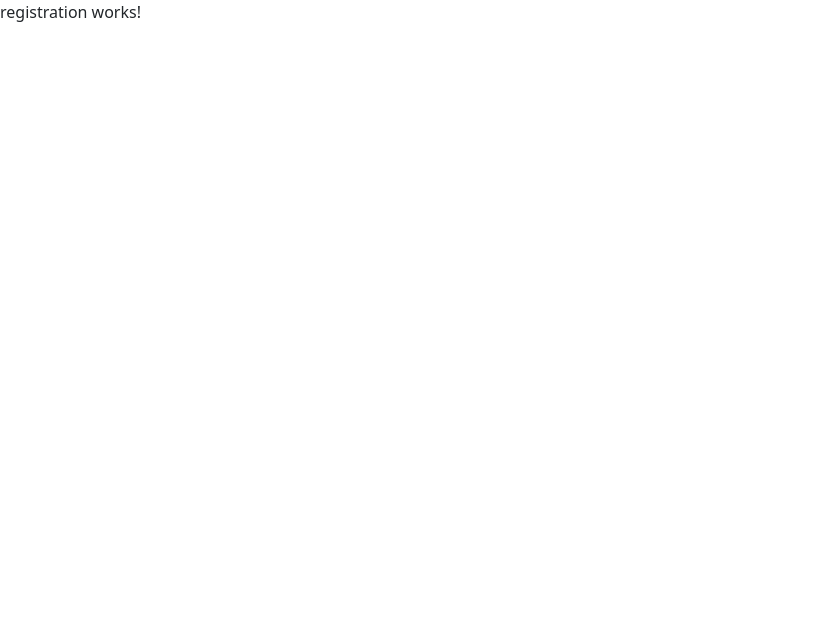
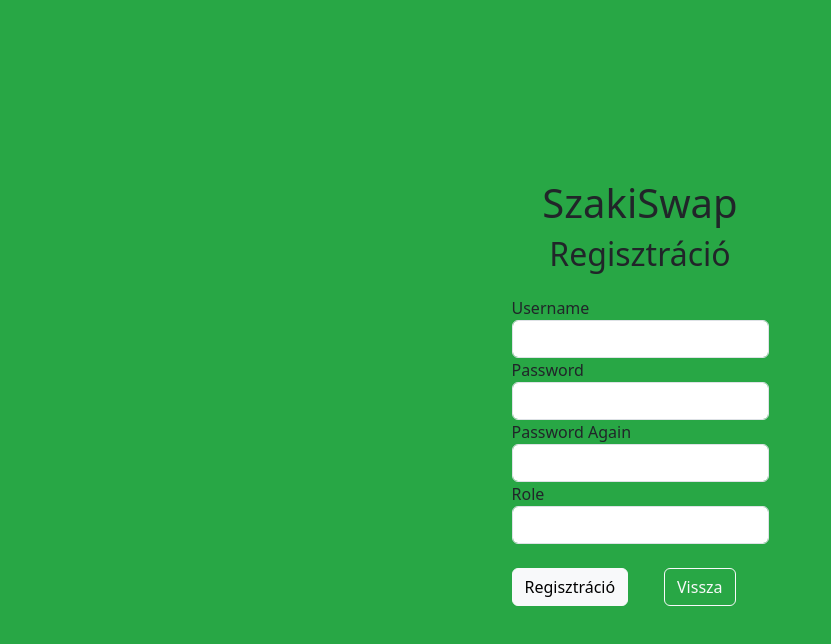
Before and after one commit to kerekdominik/freelancer-webapp, an Angular app in the folder frontend/freelancer_frontend/: page /register in a window 1280 px wide. Shown: the top 644 px of the page, without its empty margins (0-831 px from the left). Built offline with nearby package versions, Linux system fonts and the light colour scheme.

Commit message:
Dynamic registration page

```diff
--- a/frontend/freelancer_frontend/src/app/components/auth/login/login.component.css
+++ b/frontend/freelancer_frontend/src/app/components/auth/login/login.component.css
@@ -3,7 +3,7 @@
     justify-content: center;
     align-items: center;
     height: 100vh;
-    background-color: #28a745; /* Ez a Bootstrap success zöld színe */
+    background-color: #28a745;
   }
 
   .login-form {
@@ -14,6 +14,6 @@
   }
 
   .error-message {
-    color: red;
+    color: darkred;
     margin-top: 10px;
   }
--- a/frontend/freelancer_frontend/src/app/components/auth/login/login.component.html
+++ b/frontend/freelancer_frontend/src/app/components/auth/login/login.component.html
@@ -1,4 +1,8 @@
 <div class="login-container">
+  <div class="content">
+    <h1 class="title text-center">SzakiSwap</h1>
+    <h2 class="subtitle text-center">Bejelentkezés</h2>
+
     <form class="login-form" [formGroup]="loginForm" (ngSubmit)="onSubmit()">
       <div class="form-group">
         <label for="username">Username</label>
@@ -8,10 +12,16 @@
         <label for="password">Password</label>
         <input id="password" type="password" formControlName="password" class="form-control">
       </div>
-      <div class="form-group">
-        <button type="submit" class="btn btn-primary">Login</button>
-        <button type="button" (click)="navigateToRegister()" class="btn btn-link">Register</button>
+      <br>
+      <div class="row">
+        <div class="form-group col-6 pe-1">
+          <button type="submit" class="btn btn-light btn-block">Login</button>
+        </div>
+        <div class="form-group col-6 ps-4">
+          <button type="button" (click)="navigateToRegister()" class="btn btn-outline-light btn-block">Register</button>
+        </div>
       </div>
       <div *ngIf="errorMessage" class="error-message">{{ errorMessage }}</div>
     </form>
   </div>
+</div>
--- a/frontend/freelancer_frontend/src/app/components/auth/login/login.component.ts
+++ b/frontend/freelancer_frontend/src/app/components/auth/login/login.component.ts
@@ -29,13 +29,10 @@ export class LoginComponent implements OnInit {
     const url = 'http://localhost:8080/api/auth/login';
     this.http.post<any>(url, this.loginForm.value).subscribe({
       next: data => {
-        // A válaszul kapott token mentése
         localStorage.setItem('jwtToken', data.token);
-        // Átirányítás a kezdőlapra
-        this.router.navigate(['/home']);
+        this.router.navigateByUrl('/home').catch(err => console.log(err));
       },
       error: err => {
-        // Hibakezelés
         this.errorMessage = 'Invalid username or password!';
       }
     });
@@ -43,6 +40,6 @@ export class LoginComponent implements OnInit {
 
 
   navigateToRegister() {
-    this.router.navigateByUrl('/register');
+    this.router.navigateByUrl('/register').catch(err => console.log(err));
   }
 }
--- a/frontend/freelancer_frontend/src/app/components/auth/registration/registration.component.css
+++ b/frontend/freelancer_frontend/src/app/components/auth/registration/registration.component.css
@@ -0,0 +1,19 @@
+.login-container {
+    display: flex;
+    justify-content: center;
+    align-items: center;
+    height: 100vh;
+    background-color: #28a745;
+  }
+
+  .login-form {
+    width: 100%;
+    max-width: 330px;
+    padding: 15px;
+    margin: auto;
+  }
+
+  .error-message {
+    color: darkred;
+    margin-top: 10px;
+  }
--- a/frontend/freelancer_frontend/src/app/components/auth/registration/registration.component.html
+++ b/frontend/freelancer_frontend/src/app/components/auth/registration/registration.component.html
@@ -1 +1,62 @@
-<p>registration works!</p>
+<div class="login-container">
+    <div class="content">
+      <h1 class="title text-center">SzakiSwap</h1>
+      <h2 class="subtitle text-center">Regisztráció</h2>
+
+      <form class="login-form" [formGroup]="registerForm" (ngSubmit)="onSubmit()">
+        <div class="form-group">
+          <label for="username">Username</label>
+          <input id="username" type="text" formControlName="username" class="form-control">
+        </div>
+        <div class="form-group">
+          <label for="password">Password</label>
+          <input id="password" type="password" formControlName="password" class="form-control">
+        </div>
+        <div class="form-group">
+          <label for="passwordAgain">Password Again</label>
+          <input id="passwordAgain" type="password" formControlName="passwordAgain" class="form-control">
+        </div>
+        <div class="form-group">
+            <label for="role">Role</label>
+            <select id="role" formControlName="role" class="form-control" (change)="onRoleChange($event)">
+                <option value="EMPLOYER">Munkáltató</option>
+              <option value="EMPLOYEE">Munkavállaló</option>
+            </select>
+          </div>
+
+          <div class="form-group" *ngIf="registerForm.value.role === 'EMPLOYEE'">
+            <label for="skills">Skills</label>
+            <input id="skills" type="text" formControlName="skills" class="form-control">
+          </div>
+
+          <div class="form-group" *ngIf="registerForm.value.role === 'EMPLOYEE'">
+            <label for="experience">Experience Level</label>
+            <select id="experience" formControlName="experience" class="form-control">
+              <option value="senior">Senior</option>
+              <option value="medior">Medior</option>
+              <option value="junior">Junior</option>
+            </select>
+          </div>
+
+          <div class="form-group" *ngIf="registerForm.value.role === 'EMPLOYEE'">
+            <label for="hourlyPrice">Hourly Price</label>
+            <input id="hourlyPrice" type="number" formControlName="hourlyPrice" class="form-control">
+          </div>
+
+          <div class="form-group" *ngIf="registerForm.value.role === 'EMPLOYER'">
+            <label for="introduction">Introduction</label>
+            <textarea id="introduction" formControlName="introduction" class="form-control"></textarea>
+          </div>
+        <br>
+        <div class="row">
+          <div class="form-group col-6 pe-1">
+            <button type="submit" class="btn btn-light btn-block">Regisztráció</button>
+          </div>
+          <div class="form-group col-6 ps-4">
+            <button type="button" (click)="navigateToLogin()" class="btn btn-outline-light btn-block">Vissza</button>
+          </div>
+        </div>
+        <div *ngIf="errorMessage" class="error-message">{{ errorMessage }}</div>
+      </form>
+    </div>
+  </div>
--- a/frontend/freelancer_frontend/src/app/components/auth/registration/registration.component.ts
+++ b/frontend/freelancer_frontend/src/app/components/auth/registration/registration.component.ts
@@ -1,4 +1,7 @@
 import { Component } from '@angular/core';
+import { FormBuilder, FormGroup, Validators } from '@angular/forms';
+import { Router } from '@angular/router';
+import { HttpClient } from '@angular/common/http';
 
 @Component({
   selector: 'app-registration',
@@ -6,5 +9,58 @@ import { Component } from '@angular/core';
   styleUrls: ['./registration.component.css']
 })
 export class RegistrationComponent {
+  registerForm: FormGroup;
+  errorMessage: string | null = null;
 
+  constructor(private formBuilder: FormBuilder, private router: Router, private http: HttpClient) {
+    this.registerForm = this.formBuilder.group({
+      username: ['', Validators.required],
+      password: ['', Validators.required],
+      passwordAgain: ['', Validators.required],
+      role: ['', Validators.required],
+      skills: [''],
+      experience: [''],
+      hourlyPrice: [''],
+      introduction: ['']
+    });
+  }
+
+  onRoleChange(event: Event): void {
+    const role = (event.target as HTMLSelectElement).value;
+    if (role === 'EMPLOYER') {
+      this.registerForm.controls['skills'].clearValidators();
+      this.registerForm.controls['experience'].clearValidators();
+      this.registerForm.controls['hourlyPrice'].clearValidators();
+      this.registerForm.controls['introduction'].setValidators([Validators.required]);
+    } else {
+      this.registerForm.controls['skills'].setValidators([Validators.required]);
+      this.registerForm.controls['experience'].setValidators([Validators.required]);
+      this.registerForm.controls['hourlyPrice'].setValidators([Validators.required]);
+      this.registerForm.controls['introduction'].clearValidators();
+    }
+    this.registerForm.controls['skills'].updateValueAndValidity();
+    this.registerForm.controls['experience'].updateValueAndValidity();
+    this.registerForm.controls['hourlyPrice'].updateValueAndValidity();
+    this.registerForm.controls['introduction'].updateValueAndValidity();
+  }
+
+  onSubmit(): void {
+    const url = 'http://localhost:8080/api/auth/register';
+    if (this.registerForm.valid) {
+      this.http.post<any>(url, this.registerForm.value).subscribe({
+        next: data => {
+
+          localStorage.setItem('jwtToken', data.token);
+          this.router.navigateByUrl('/home').catch(err => console.log(err));
+        },
+        error: err => {
+          this.errorMessage = 'Error: ' + err.message;
+        }
+      });
+    }
+  }
+
+  navigateToLogin() {
+    this.router.navigateByUrl('/login').catch(err => console.log(err));
+  }
 }
```
Also changed, not shown: 2 other files (tests, documents, lock files or other folders).
